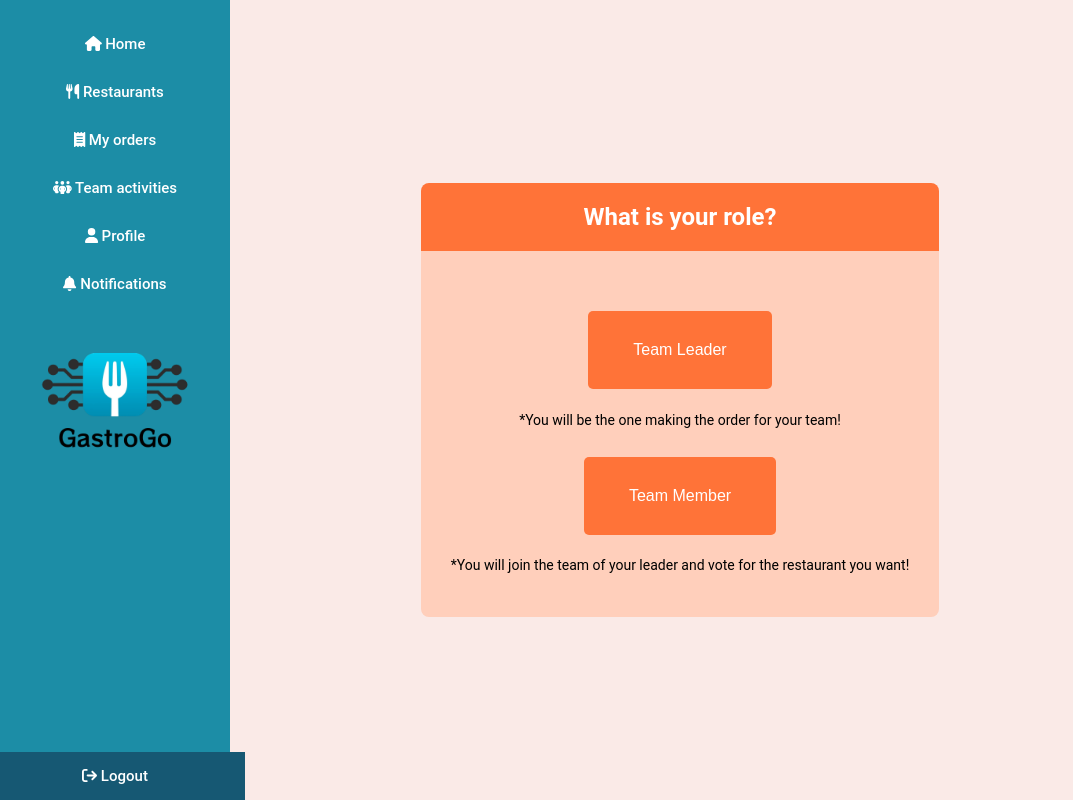
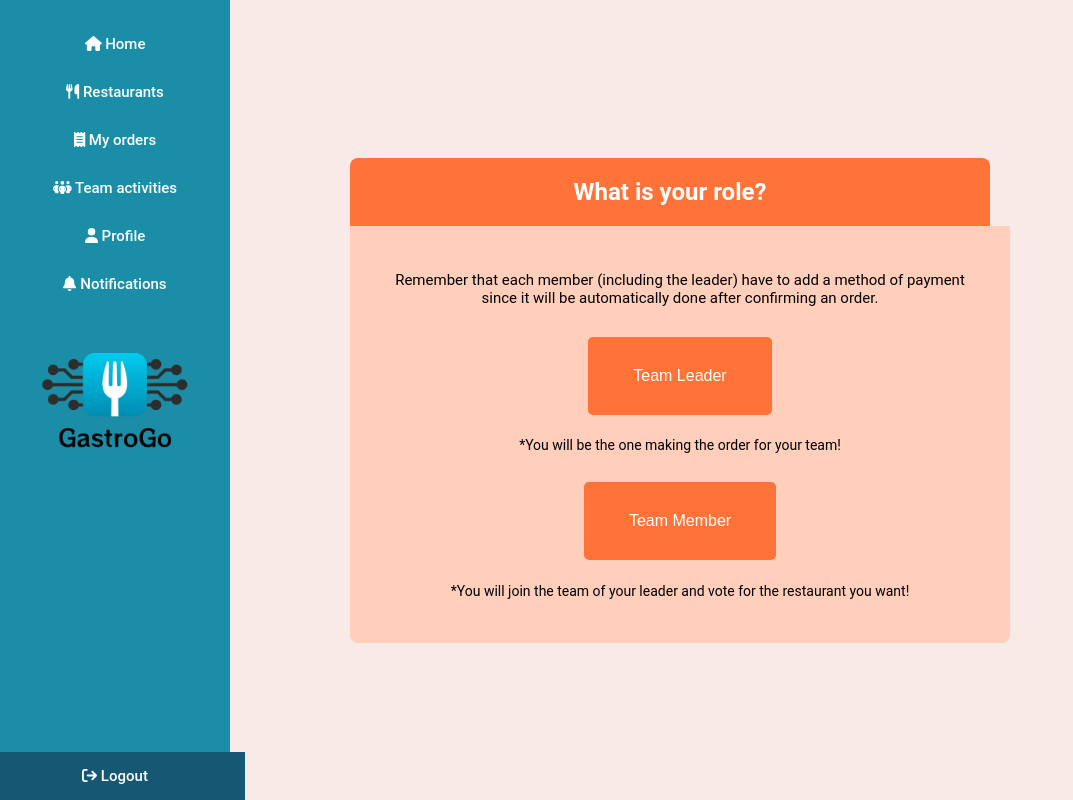
Before and after one commit to G2-UPC-PRE-202402-SI730-WX53-DevDynasty/FinanceFlow-FrontEnd, a Vue app: page /team-activities in a window 1280 px wide. Shown: the whole page, without its empty margins (0-1073 px from the left). Built offline with nearby package versions, Linux system fonts and the light colour scheme.

Commit message:
feat(team-activities): added methods for buttons.

```diff
--- a/src/team-activities/components/role-selection.component.vue
+++ b/src/team-activities/components/role-selection.component.vue
@@ -1,7 +1,17 @@
 <script>
 
 export default {
-  name: 'role-selection'
+  name: 'role-selection',
+
+  methods: {
+    goToLeader() {
+      this.$router.push('/team-activities/leader');
+    },
+
+    goToMember() {
+      this.$router.push('/team-activities/members');
+    }
+  }
 }
 
 </script>
@@ -12,14 +22,15 @@ export default {
   What is your role?
   </div>
   <div class="role-selection">
+    <p>Remember that each member (including the leader) have to add a method of payment since it will be automatically done after confirming an order.</p>
     <div class="role-buttons">
-      <button class="role-button">
-        <router-link to="/team-activities/leader">Team Leader</router-link>
+      <button @click="goToLeader" class="role-button">
+        Team Leader
       </button>
       <p class="description">*You will be the one making the order for your team!</p>
 
-    <button class="role-button">
-      <router-link to="/team-activities/members">Team Member</router-link>
+    <button @click="goToMember" class="role-button">
+      Team Member
     </button>
     <p class="description">*You will join the team of your leader and vote for the restaurant you want!</p>
     </div>
```
